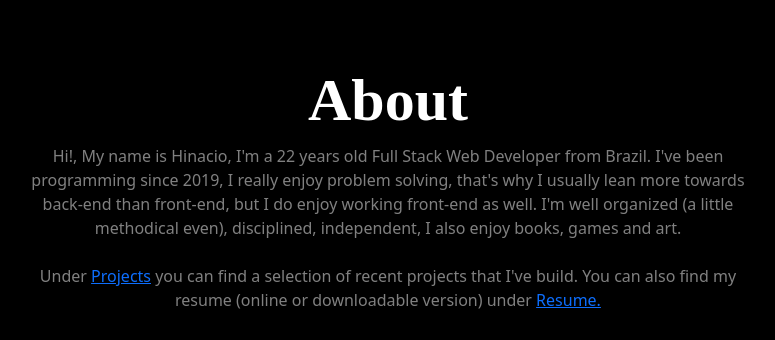
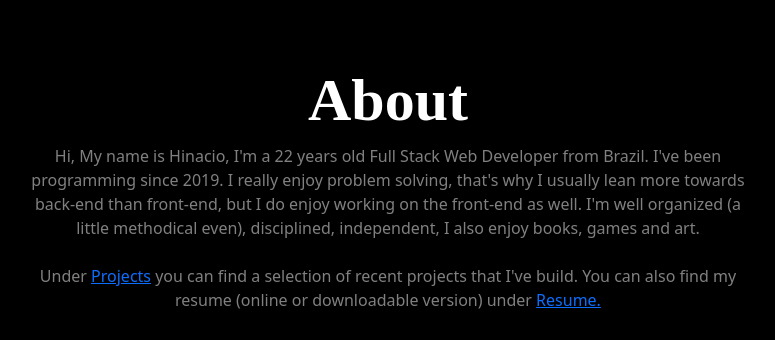
Before and after one commit to HinacioSant/Portfolio, a Django app: page /about in a window 1280 px wide. Shown: the part 43-383 px from the top of the page, without its empty margins (252-1027 px from the left). Run offline with Django 3.2, Linux system fonts and the light colour scheme; some libraries are stand-ins or nearby versions; some web fonts are replaced.

Commit message:
small changes

```diff
--- a/Main/templates/PTs/about.html
+++ b/Main/templates/PTs/about.html
@@ -13,8 +13,7 @@
 <div class="text_center" id="tdv_index">
 
     <h1>About</h1>
-    <p class="desc">Hi!, My name is Hinacio, I'm a 22 years old Full Stack Web Developer from Brazil. I've been programming since 2019, I really enjoy problem solving, that's why I usually lean more towards back-end than front-end, but I do enjoy working front-end as well.
-      I'm well organized (a little methodical even), disciplined, independent, I also enjoy books, games and art.</p>
+    <p class="desc">Hi, My name is Hinacio, I'm a 22 years old Full Stack Web Developer from Brazil. I've been programming since 2019. I really enjoy problem solving, that's why I usually lean more towards back-end than front-end, but I do enjoy working on the front-end as well. I'm well organized (a little methodical even), disciplined, independent, I also enjoy books, games and art.</p>
 
     <br>
 
```
Also changed, not shown: 1 other file.
